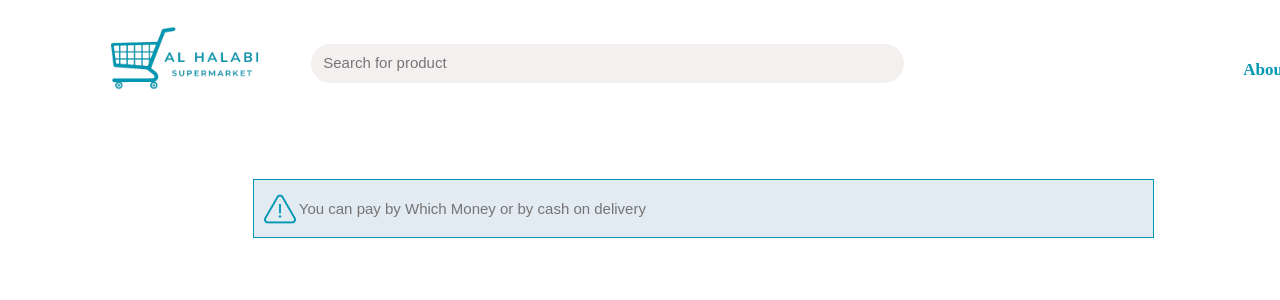
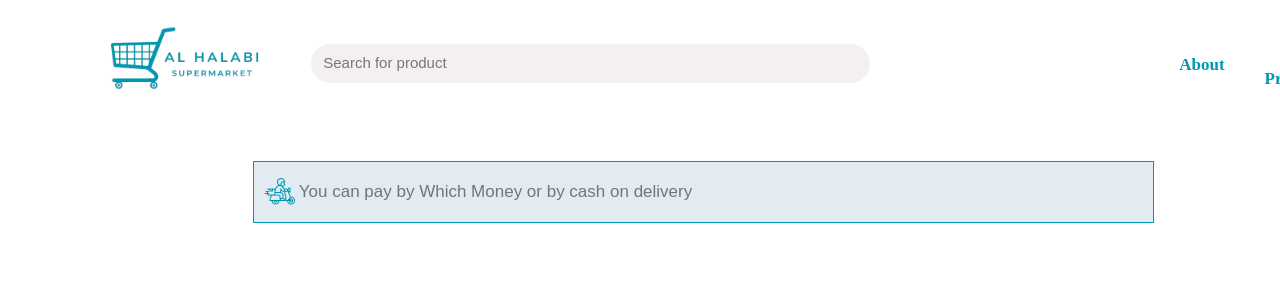
Before and after one commit to malak-wahyb1/RealClientGroup2Frontend, a React (Create React App) app in the folder alhalabi/: page / in a window 1280 px wide. Shown: the top 300 px of the page. Built offline with nearby package versions, Linux system fonts and the light colour scheme.

Commit message:
fix the navbar

```diff
--- a/alhalabi/src/components/header/navbar.css
+++ b/alhalabi/src/components/header/navbar.css
@@ -1,54 +1,46 @@
-
-.navbar{
+.navbar {
   max-width: 90%;
   margin: auto;
 
   transform: translateY(-50px);
 }
-.search{
-    width: 50%;
+.search {
+  width: 47%;
   border-radius: 50px;
   padding: 12px;
   transform: translateY(-90px);
   border: 0ch;
   color: var(--accent);
   background-color: rgb(245, 240, 240);
-   background-image: url('./search.png');
+  background-image: url("./search.png");
   background-repeat: no-repeat;
-   background-position: 52pc;
+  background-position: 49pc;
   background-size: 25px;
 }
-.search:focus{
+.search:focus {
   outline: none;
 }
-.search::placeholder{
+.search::placeholder {
   font-size: 15px;
 }
-.navLink{
-   transform: translateY(-130px);
-   margin-left:72pc;
+.navLink {
+  transform: translateY(-135px);
+  margin-left: 68pc;
   display: flex;
-
 }
-a{
+a {
   padding: 20px;
   text-decoration: none;
   color: var(--accent);
   font-size: 17px;
-    font-family: 'Montserrat';
+  font-family: "Montserrat";
   font-weight: 700;
   line-height: 14px;
+}
 
+.imageOrder {
+  transform: translateY(-4px);
 }
-.contactLink{
-background-color: var(--accent);
-color: white;
-border-radius: 30px;
-padding: 8px;
-}
-.imageOrder{
-    transform: translateY(6px);
-}
-.component{
+.component {
   display: inline;
 }
--- a/alhalabi/src/components/header/navbar.js
+++ b/alhalabi/src/components/header/navbar.js
@@ -15,9 +15,9 @@ function Navbar() {
       <Link to="/about" >
         About
       </Link>
-
+      <Link>
         <SuggestProduct className='component'/>
-
+        </Link>
       <Link>
      Login/Register
       </Link>
--- a/alhalabi/src/pages/home/home.css
+++ b/alhalabi/src/pages/home/home.css
@@ -1,7 +1,7 @@
 .Home{
     width:85%;
     margin: auto;
-    transform: translateY(-110px);
+    transform: translateY(-130px);
 }
 .inputHome{
     width:80%;
@@ -9,8 +9,8 @@
     background-color: var(--third);
     transform: translateX(150px);
     border:1px solid var(--accent);
-    font-size: 15px;
-    background-image:url('./alert.png') ;
+    font-size: 17px;
+    background-image:url('./delivery.png') ;
     background-repeat: no-repeat;
     background-position: 10px;
 
```
Also changed, not shown: alhalabi/src/pages/home/alert.png (deleted), alhalabi/src/pages/home/delivery.png (added). Lines whose indentation alone changed are shown as unchanged.
